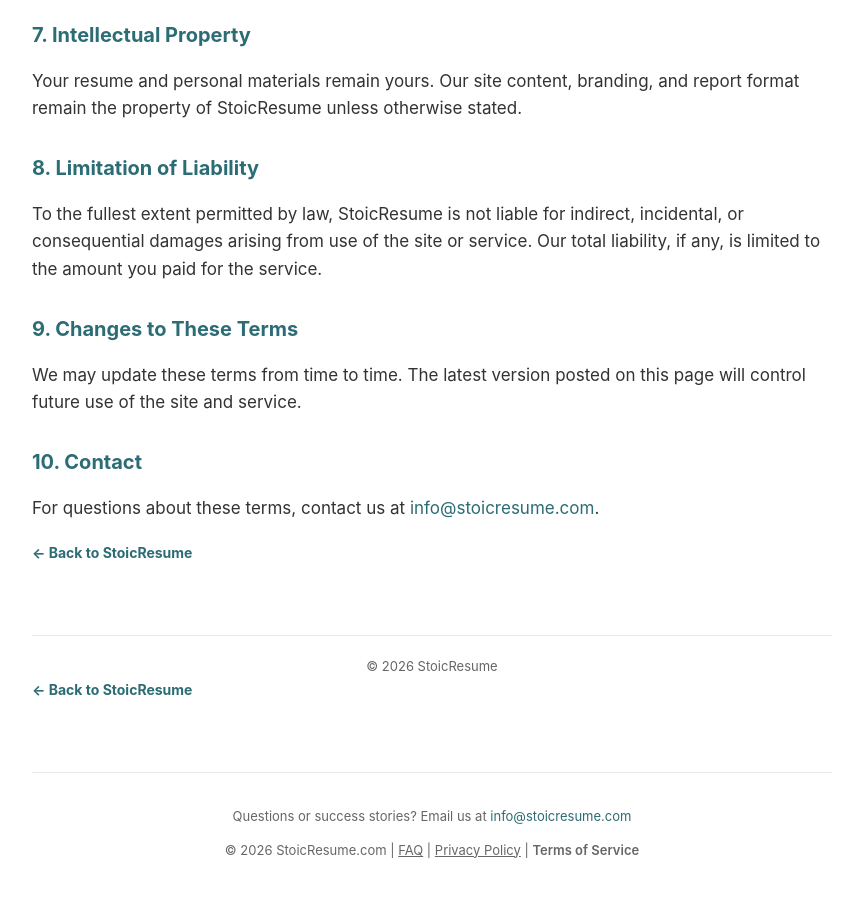
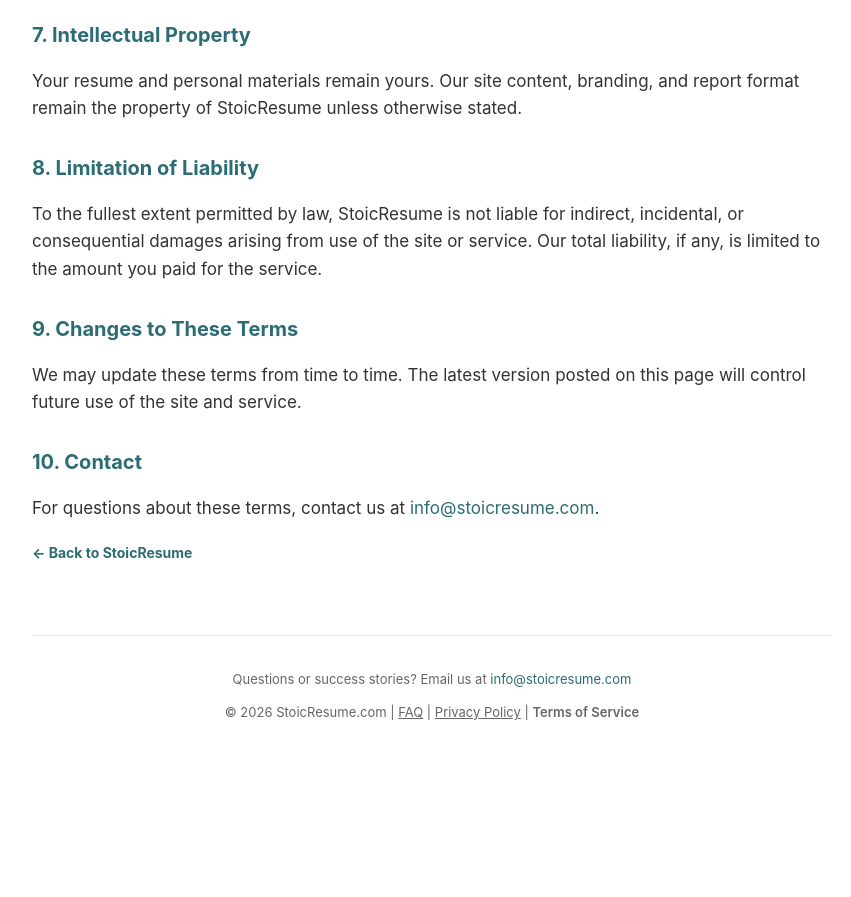
Before and after one commit to JayUdding/ats-audit-site, a Jekyll site: the page terms.html, which Jekyll copies as it is, in a window 1280 px wide and 900 px high, scrolled down 1063 px. Shown: the top 897 px of the window, without its empty margins (208-1059 px from the left). Built offline with Jekyll 4.4.1, drawn with Linux system fonts in a browser that asks for light colours; after the commit the page ends 1826 px from its top, so only the background shows below that.

Commit message:
Update terms.html to remove footer
Removed footer and adjusted contact section.

```diff
--- a/terms.html
+++ b/terms.html
@@ -82,11 +82,6 @@
   <h2>10. Contact</h2>
   <p>For questions about these terms, contact us at <a href="mailto:info@stoicresume.com">info@stoicresume.com</a>.</p>
 
-  <a href="/" style="display: inline-block; margin-bottom: 20px; font-weight: bold; font-size: 14px; color: #2c6c75; text-decoration: none;">&larr; Back to StoicResume</a>
-
-  <footer>
-    &copy; 2026 StoicResume
-  </footer>
 
     <a href="/" style="display: inline-block; margin-bottom: 20px; font-weight: bold; font-size: 14px; color: #2c6c75; text-decoration: none;">&larr; Back to StoicResume</a>
 
```
